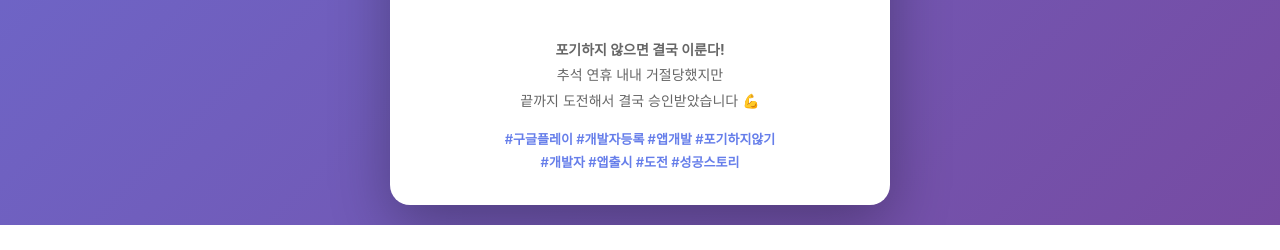
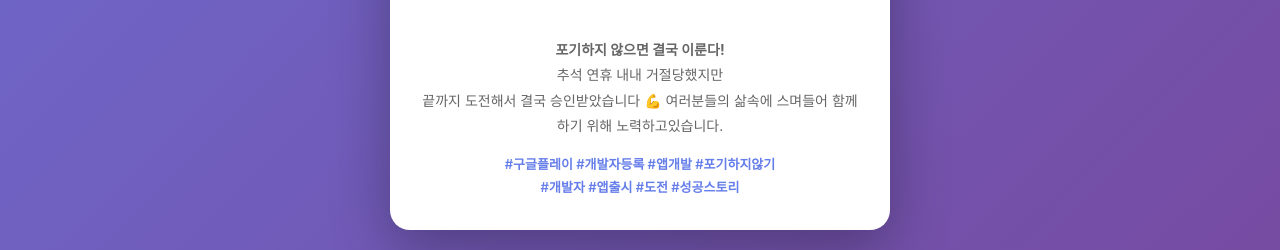
Before and after one commit to snjune6/snjune6.github.io, a plain HTML site: page index.html in a window 1280 px wide. Shown: the part 1570-1820 px from the top of the page. Before the commit the page ends 1795 px from the top, so only its background shows below. Drawn offline with Linux system fonts and the light colour scheme.

Commit message:
Update index.html

```diff
--- a/index.html
+++ b/index.html
@@ -327,6 +327,8 @@
             추석 연휴 내내 거절당했지만<br>
             끝까지 도전해서 결국 승인받았습니다 💪
 
+            여러분들의 삶속에 스며들어 함께하기 위해 노력하고있습니다.
+
             <div class="hashtags">
                 #구글플레이 #개발자등록 #앱개발 #포기하지않기<br>
                 #개발자 #앱출시 #도전 #성공스토리
```
